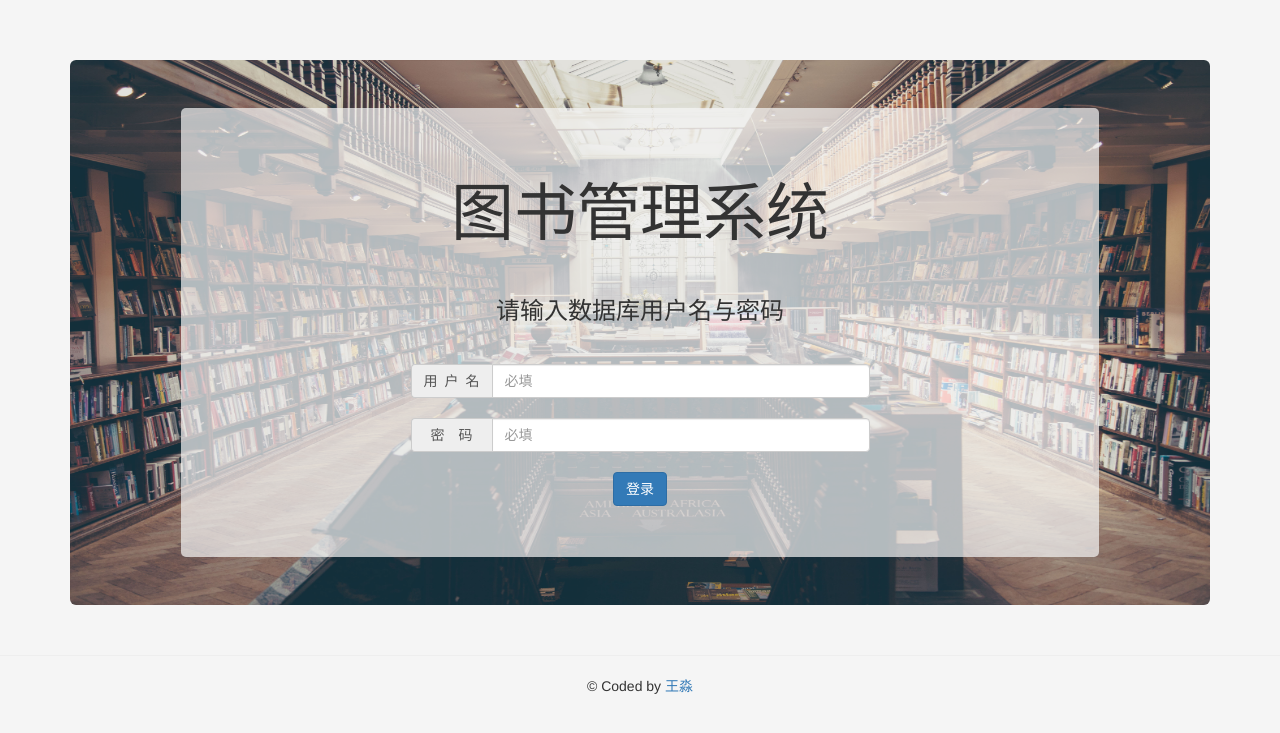
After one commit to KathyFlores/Library-Manage-System, a PHP site: page /login.html in a window 1280 px wide. The commit adds this page. Shown: the top 733 px of the page. Run offline with PHP 8.4, Linux system fonts and the light colour scheme.

Commit message:
add login

```diff
--- a/borrow.php
+++ b/borrow.php
@@ -28,7 +28,7 @@
  * @Author: KathyF
  * @Date:   2017-04-05 19:26:15
  * @Last Modified by:   KathyF
- * @Last Modified time: 2017-04-07 00:34:53
+ * @Last Modified time: 2017-04-07 17:44:59
  */
 
 include dirname(__FILE__).'\dbms_connect.php';
--- a/card_manage.php
+++ b/card_manage.php
@@ -27,7 +27,7 @@
  * @Author: KathyF
  * @Date:   2017-04-06 12:46:23
  * @Last Modified by:   KathyF
- * @Last Modified time: 2017-04-07 00:20:02
+ * @Last Modified time: 2017-04-07 17:44:04
  */
 include dirname(__FILE__).'\dbms_connect.php';
 $action=$_POST["submit"];
--- a/insert.php
+++ b/insert.php
@@ -28,7 +28,7 @@
  * @Author: KathyF
  * @Date:   2017-04-05 11:48:20
  * @Last Modified by:   KathyF
- * @Last Modified time: 2017-04-07 00:01:16
+ * @Last Modified time: 2017-04-07 17:43:41
  */
 header("content-Type: text/html; charset=Utf-8");
 include dirname(__FILE__).'\dbms_connect.php';
--- /dev/null
+++ b/login.html
@@ -0,0 +1,39 @@
+<!DOCTYPE html>
+<html lang="en">
+	<head>
+		<link rel="stylesheet" href="https://cdn.bootcss.com/bootstrap/3.3.1/css/bootstrap.min.css">
+		<!-- bootstrap -->
+    	<meta charset="utf-8">
+    	<style>
+		@import url('page.css')
+		</style>
+ 	</head>
+	<body>
+	<div class="container">
+    	<div class="row clearfix">
+    		<div class="col-xs-12 column">
+    			<div class="jumbotron">
+    				<div id="background">
+    				<h1 class="text-center text-primary">图书管理系统</h1><br>
+    				<h3>请输入数据库用户名与密码</h3><br>
+				    <div style="padding: 1% 25% 0;">
+				    <form action ="login.php" method="post">
+				    <div class="input-group">
+				    <span class="input-group-addon">用&ensp;户&ensp;名</span><input type="text" class="form-control" placeholder="必填" name="username" required></div><br>
+				    <div class="input-group">
+				    <span class="input-group-addon">&ensp;密&emsp;码&ensp;</span><input type="password" class="form-control" placeholder="必填" name="password" required></div><br>
+					<input class="btn btn-primary" type="submit" name="submit" value="登录">
+
+					</form>
+					</div>
+					</div>
+				</div>
+			</div>
+		</div>
+	</div>
+	<footer class="text-center">
+		<hr>
+		<p>© Coded by <a href="https://github.com/KathyFlores" target="_blank">王淼</p>
+	</footer>
+	</body>
+</html>
--- /dev/null
+++ b/page.css
@@ -0,0 +1,23 @@
+/*
+* @Author: KathyF
+* @Date:   2017-04-07 14:34:17
+* @Last Modified by:   KathyF
+* @Last Modified time: 2017-04-07 17:56:37
+*/
+body {
+	margin-top: 60px;
+	text-align:center;
+	background-color: #F5F5F5;
+}
+.jumbotron{
+	background-image:url('bg.jpg');
+	background-size: 100% 100%;
+}
+#background{
+	border-radius: 5px;
+	margin-left: 5%;
+	margin-right: 5%;
+	background-color:rgba(245,245,245,0.7);
+	padding-top: 5% ;
+	padding-bottom: 5%;
+}
--- a/select.php
+++ b/select.php
@@ -4,7 +4,7 @@
  * @Author: KathyF
  * @Date:   2017-04-05 16:54:39
  * @Last Modified by:   KathyF
- * @Last Modified time: 2017-04-06 18:42:03
+ * @Last Modified time: 2017-04-07 17:43:37
  */
 
 include dirname(__FILE__).'\dbms_connect.php';
--- a/select_action.php
+++ b/select_action.php
@@ -27,7 +27,7 @@
  * @Author: KathyF
  * @Date:   2017-04-06 12:19:16
  * @Last Modified by:   KathyF
- * @Last Modified time: 2017-04-07 00:02:01
+ * @Last Modified time: 2017-04-07 17:43:44
  */
 include dirname(__FILE__).'\select.php';
 
```
Also changed, not shown: book_insertions.txt (+4 -3 lines), creat_table.sql (added, +31 -0 lines), dbms_connect.php (+9 -5 lines), library.html (+13 -13 lines), login.php (added, +61 -0 lines), README.md.
